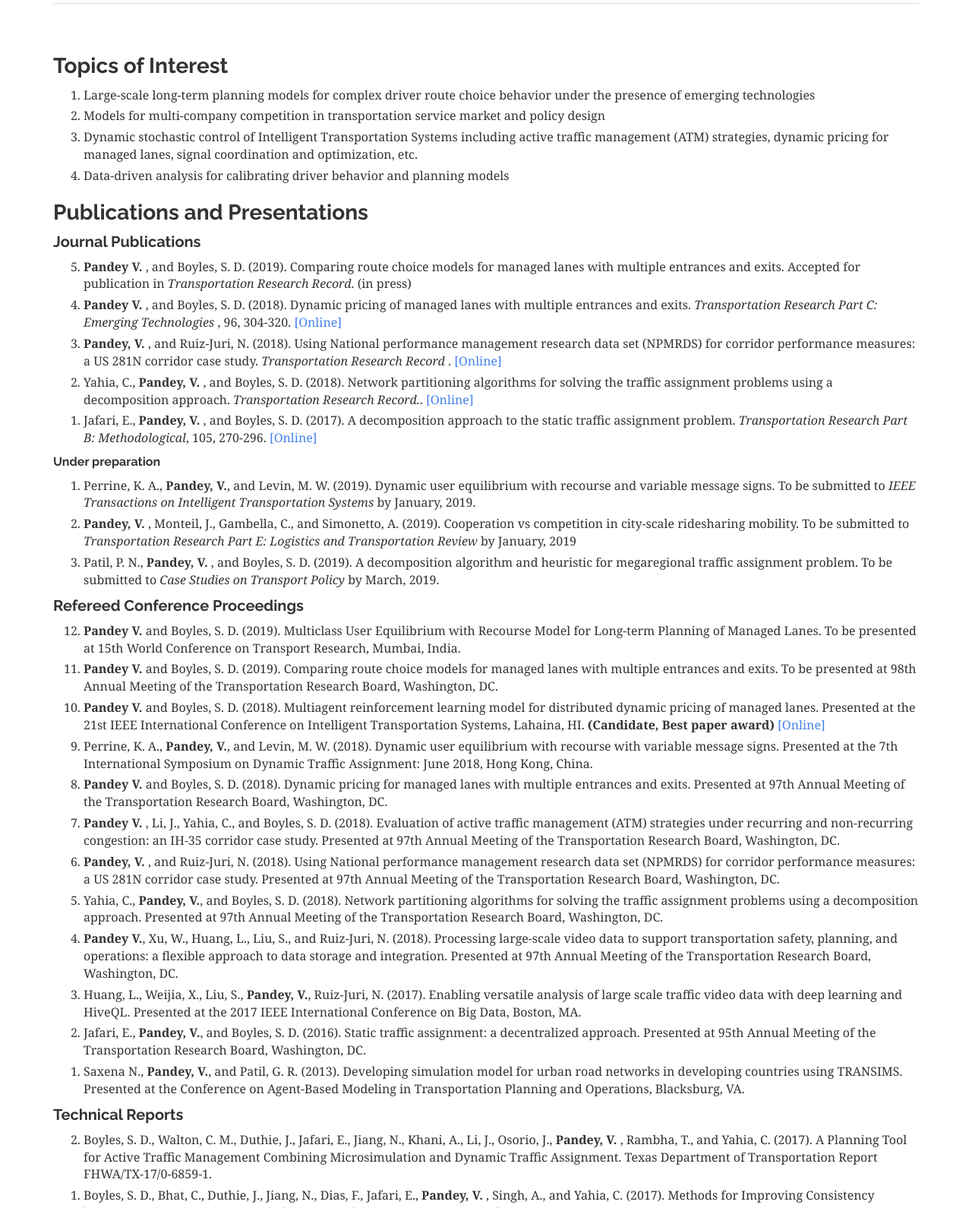
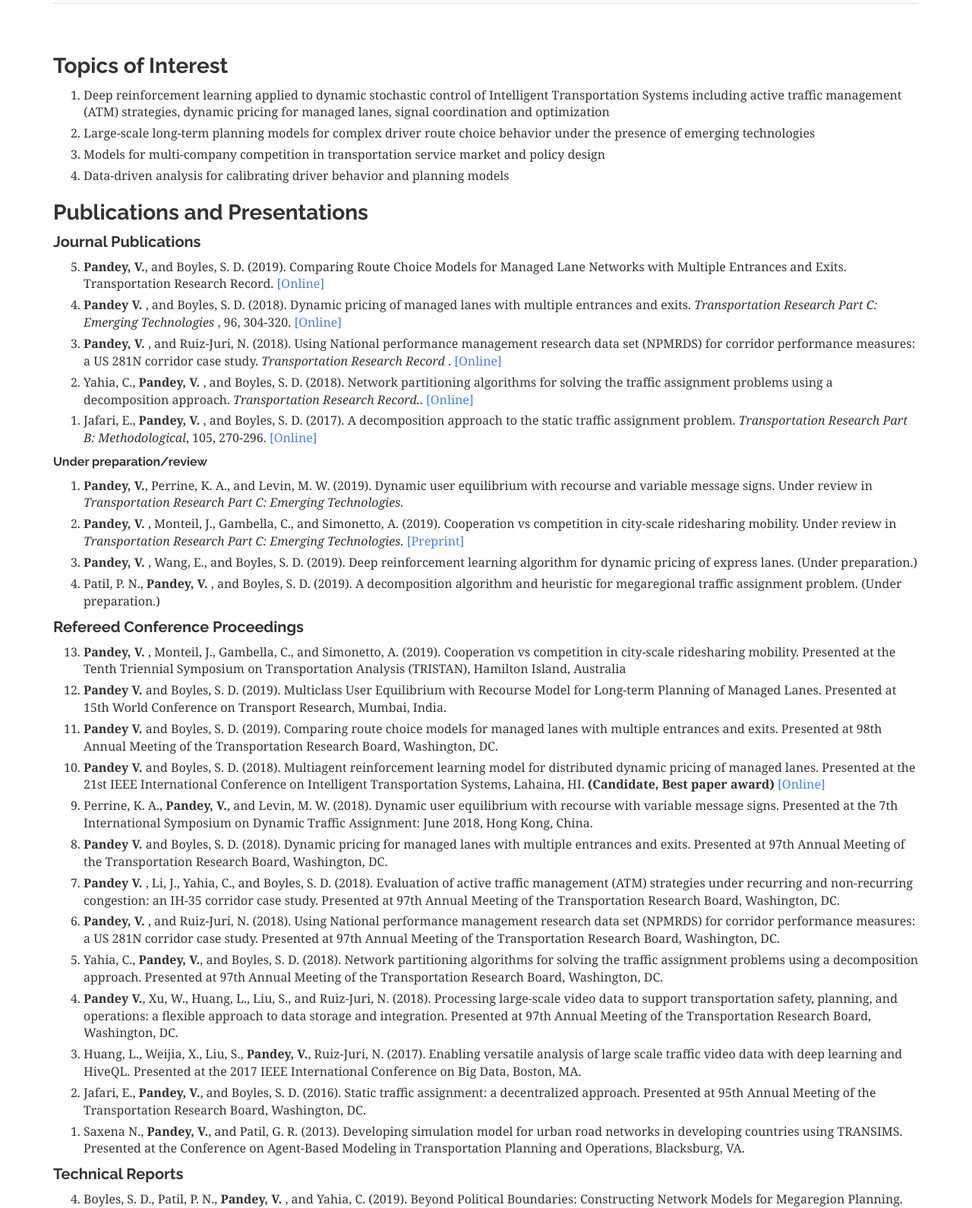
Before and after one commit to Venk-22/vpandey.github.io, a plain HTML site: page Research.html in a window 1280 px wide. Shown: the part 178-1768 px from the top of the page at 76% size. Drawn offline with nearby package versions, Linux system fonts and the light colour scheme; files that its build step writes are made by us from their sources.

Commit message:
Update Aug 2019

```diff
--- a/Research.html
+++ b/Research.html
@@ -33,7 +33,7 @@
             <li><a href="index.html">Home</a></li>
 			<li class="active"><a href="Research.html">Research</a></li>
 			<li><a href="Teaching.html">Teaching</a></li>
-			<li><a href="Resume.html">Resume/CV</a></li>
+			<li><a href="CV.html">CV</a></li>
 			<li><a href="Projects.html">Projects</a></li>
 			<li><a href="Contact.html">Contact</a></li>
           </ul>
@@ -47,33 +47,35 @@
 	<br>
 	<h3> Topics of Interest </h3>
 		<ol>
+			<li> Deep reinforcement learning applied to dynamic stochastic control of Intelligent Transportation Systems including active traffic management (ATM) strategies, dynamic pricing for managed lanes, signal coordination and optimization
 			<li> Large-scale long-term planning models for complex driver route choice behavior under the presence of emerging technologies </li>
 			<li> Models for multi-company competition in transportation service market and policy design </li>
-			<li> Dynamic stochastic control of Intelligent Transportation Systems including active traffic management (ATM) strategies, dynamic pricing for managed lanes, signal coordination and optimization, etc. </li>
 			<li> Data-driven analysis for calibrating driver behavior and planning models </li>
 		</ol>
 
 	<h3> Publications and Presentations </h3>
 		<h4> Journal Publications </h4>
 		<ol reversed>
-			<li> <b> Pandey V. </b>, and Boyles, S. D. (2019). Comparing route choice models for managed lanes with multiple entrances and exits. Accepted for publication in <i> Transportation Research Record</i>. (in press)
+			<li>   <b> Pandey, V.</b>, and Boyles, S. D. (2019). Comparing Route Choice Models for Managed Lane Networks with Multiple Entrances and Exits. Transportation Research Record. <a href="https://doi.org/10.1177/0361198119848706" target="_blank"> [Online]</a>
 			<li> <b> Pandey V. </b>, and Boyles, S. D. (2018). Dynamic pricing of managed lanes with multiple entrances and exits. <i> Transportation Research Part C: Emerging Technologies </i>, 96, 304-320. <a href="https://doi.org/10.1016/j.trc.2018.09.017" target="_blank"> [Online]</a> </li>
 			<li> <b> Pandey, V. </b>, and Ruiz-Juri, N. (2018). Using National performance management research data set (NPMRDS) for corridor performance measures: a US 281N corridor case study. <i> Transportation Research Record </i>. <a href="https://doi.org/10.1177/0361198118796972" target="_blank"> [Online]</a> </li>
 			<li> Yahia, C., <b>Pandey, V. </b>, and Boyles, S. D. (2018). Network partitioning algorithms for solving the traffic assignment problems using a decomposition approach. <i>Transportation Research Record.</i>.<a href="https://doi.org/10.1177/0361198118799039" target="_blank"> [Online]</a> </li>
 			<li>	Jafari, E., <b> Pandey, V. </b>, and Boyles, S. D. (2017). A decomposition approach to the static traffic assignment problem. <i>Transportation Research Part B: Methodological</i>, 105, 270-296. <a href="https://doi.org/10.1016/j.trb.2017.09.011" target="_blank"> [Online]</a> </li>
 		</ol>
 
-		<h5> Under preparation </h5>
+		<h5> Under preparation/review </h5>
 		<ol>
-			<li> Perrine, K. A., <b>Pandey, V.</b>, and Levin, M. W. (2019). Dynamic user equilibrium with recourse and variable message signs. To be submitted to <i>IEEE Transactions on Intelligent Transportation Systems</i> by January, 2019.</li>
-			<li> <b> Pandey, V. </b>, Monteil, J., Gambella, C., and Simonetto, A. (2019). Cooperation vs competition in city-scale ridesharing mobility. To be submitted to <i>Transportation Research Part E: Logistics and Transportation Review </i> by January, 2019 </li>
-			<li> Patil, P. N., <b> Pandey, V. </b>, and Boyles, S. D. (2019). A decomposition algorithm and heuristic for megaregional traffic assignment problem. To be submitted to <i>Case Studies on Transport Policy</i> by March, 2019. </li>
+			<li> <b>Pandey, V.</b>, Perrine, K. A., and Levin, M. W. (2019). Dynamic user equilibrium with recourse and variable message signs. Under review in <i>Transportation Research Part C: Emerging Technologies. </i> </li>
+			<li> <b> Pandey, V. </b>, Monteil, J., Gambella, C., and Simonetto, A. (2019). Cooperation vs competition in city-scale ridesharing mobility. Under review in <i>Transportation Research Part C: Emerging Technologies. </i> <a href="https://arxiv.org/abs/1906.07567" target="_blank"> [Preprint]</a> </li>
+			<li> <b> Pandey, V. </b>, Wang, E., and Boyles, S. D. (2019). Deep reinforcement learning algorithm for dynamic pricing of express lanes. (Under preparation.)</li>
+			<li> Patil, P. N., <b> Pandey, V. </b>, and Boyles, S. D. (2019). A decomposition algorithm and heuristic for megaregional traffic assignment problem. (Under preparation.) </li>
 		</ol>
 
 		<h4> Refereed Conference Proceedings </h4>
 		<ol reversed>
-			<li> <b> Pandey V. </b> and Boyles, S. D. (2019). Multiclass User Equilibrium with Recourse Model for Long-term Planning of Managed Lanes. To be presented at 15th World Conference on Transport Research, Mumbai, India.</li>
-			<li> <b> Pandey V. </b> and Boyles, S. D. (2019). Comparing route choice models for managed lanes with multiple entrances and exits. To be presented at 98th Annual Meeting of the Transportation Research Board, Washington, DC.</li>
+			<li> <b> Pandey, V. </b>, Monteil, J., Gambella, C., and Simonetto, A. (2019). Cooperation vs competition in city-scale ridesharing mobility. Presented at the Tenth Triennial Symposium on Transportation Analysis (TRISTAN), Hamilton Island, Australia </i></li>
+			<li> <b> Pandey V. </b> and Boyles, S. D. (2019). Multiclass User Equilibrium with Recourse Model for Long-term Planning of Managed Lanes. Presented at 15th World Conference on Transport Research, Mumbai, India.</li>
+			<li> <b> Pandey V. </b> and Boyles, S. D. (2019). Comparing route choice models for managed lanes with multiple entrances and exits. Presented at 98th Annual Meeting of the Transportation Research Board, Washington, DC.</li>
 			<li> <b>Pandey V.</b> and Boyles, S. D. (2018). Multiagent reinforcement learning model for distributed dynamic pricing of managed lanes. Presented at the 21st IEEE International Conference on Intelligent Transportation Systems, Lahaina, HI. <b>(Candidate, Best paper award)</b> <a href="https://ieeexplore.ieee.org/abstract/document/8569317" target="_blank"> [Online]</a> </li>
 			<li> Perrine, K. A., <b>Pandey, V.</b>, and Levin, M. W. (2018). Dynamic user equilibrium with recourse with variable message signs. Presented at the 7th International Symposium on Dynamic Traffic Assignment: June 2018, Hong Kong, China.</li>
 			<li> <b> Pandey V. </b> and Boyles, S. D. (2018). Dynamic pricing for managed lanes with multiple entrances and exits. Presented at 97th Annual Meeting of the Transportation Research Board, Washington, DC. </li>
@@ -89,6 +91,8 @@
 
 		<h4> Technical Reports </h4>
 		<ol reversed>
+			<li> Boyles, S. D., Patil, P. N., <b> Pandey, V. </b>, and Yahia, C. (2019). Beyond Political Boundaries: Constructing Network Models for Megaregion Planning. USDOT Tier 1 Center: Cooperative Mobility for Competitive Megaregions. <i>(in press)</i>. </li>
+			<li> Boyles, S. D., <b>Pandey, V.</b>, Alexander, W. E., and Cheng, C. (2018). Modeling Managed Lanes for Long-term Planning Purposes. North Central Texas Council of Governments. <i>(in press)</i>. </li>
 			<li> Boyles, S. D., Walton, C. M., Duthie, J., Jafari, E., Jiang, N., Khani, A., Li, J., Osorio, J., <b> Pandey, V. </b>, Rambha, T., and Yahia, C. (2017). A Planning Tool for Active Traffic Management Combining Microsimulation and Dynamic Traffic Assignment. Texas Department of Transportation Report FHWA/TX-17/0-6859-1. </li>
 			<li> Boyles, S. D., Bhat, C., Duthie, J., Jiang, N., Dias, F., Jafari, E., <b> Pandey, V. </b>, Singh, A., and Yahia, C. (2017). Methods for Improving Consistency between Statewide and Regional Planning Models. Texas Department of Transportation Report FHWA/TX-17/0-6900-1. </li>
 
@@ -96,6 +100,7 @@
 
 		<h4> Technical Presentations </h4>
 		<ol reversed>
+			<li> <b> Pandey, V. </b>, Rambha, T., and Boyles, S.D. (2019). Sensitivity analysis for user equilibrium models with recourse. To be presented at the 2019 Annual Meeting of the Institute for Operations Research and Management Sciences, Seattle, WA.</li>
 			<li> <b>Pandey V.</b>, Patil, P. N., and Boyles, S. D. (2018). Comparison of route choice model for managed lanes with multiple entrances and exits. Presented at Annual Meeting of the Institute for Operations Research and Management Sciences, Pheoniz, AZ. </li>
 			<li> <b>Pandey V.</b> and Boyles, S. D. (2017). Dynamic pricing for managed lanes with multiple entrances and exits. Presented at Annual Meeting of the Institute for Operations Research and Management Sciences, Houston, TX.
 			<li> <b>Pandey V.</b> and Boyles, S. D. (2017). Real-time estimation of value of time distribution using measurements on managed lane networks. Presented at Annual Meeting of the Institute for Operations Research and Management Sciences, Houston, TX. </li>
@@ -114,7 +119,9 @@
 <hr>
 <footer>
 <p class="text-muted"><center><small>Created by Venktesh Pandey |
- Thanks to <a href="http://bootswatch.com" target="_blank"> Bootswatch </a> for <a href="http://bootswatch.com/readable/" target="_blank"> Readable </a> theme | Powered by <a href="http://getbootstrap.com/" target="_blank">Twitter Bootstrap</a> | Last Updated January, 2019</small></center></p>
+ Thanks to <a href="http://bootswatch.com" target="_blank"> Bootswatch </a> for <a href="http://bootswatch.com/readable/" target="_blank"> Readable </a> theme | Powered by <a href="http://getbootstrap.com/" target="_blank">Twitter Bootstrap</a> | Last Updated July, 2019</small> | <a href="http://in.linkedin.com/pub/venktesh-pandey/82/697/956" target="_blank"><img src="linkedin-icon.png" style="width:20px;height:20px;"></a> <a href="https://scholar.google.com/citations?user=l3ValXEAAAAJ&hl=en&oi=ao" target="_blank"><img src="google-scholar-icon.jpg" style="width:20px;height:20px;"></a> <a href="https://github.com/venktesh22" target="_blank"><img src="github_icon.png" style="width:20px;height:20px;"></a> <a href="https://twitter.com/Venktesh_iitb" target="_blank"><img src="twitter_icon.png" style="width:20px;height:20px;"></a>
+ </center>
+</p>
 </footer>
 </div>
 	<script src="https://code.jquery.com/jquery.js"></script>
```
Also changed, not shown: CV.html (renamed from Resume.html, +7 -5 lines), Contact.html (+5 -3 lines), Projects.html (+4 -2 lines), Teaching.html (+4 -2 lines), index.html (+6 -4 lines), github_icon.png (added), google-scholar-icon.jpg (added), linkedin-icon.png (added), twitter_icon.png (added), 2 other files.
